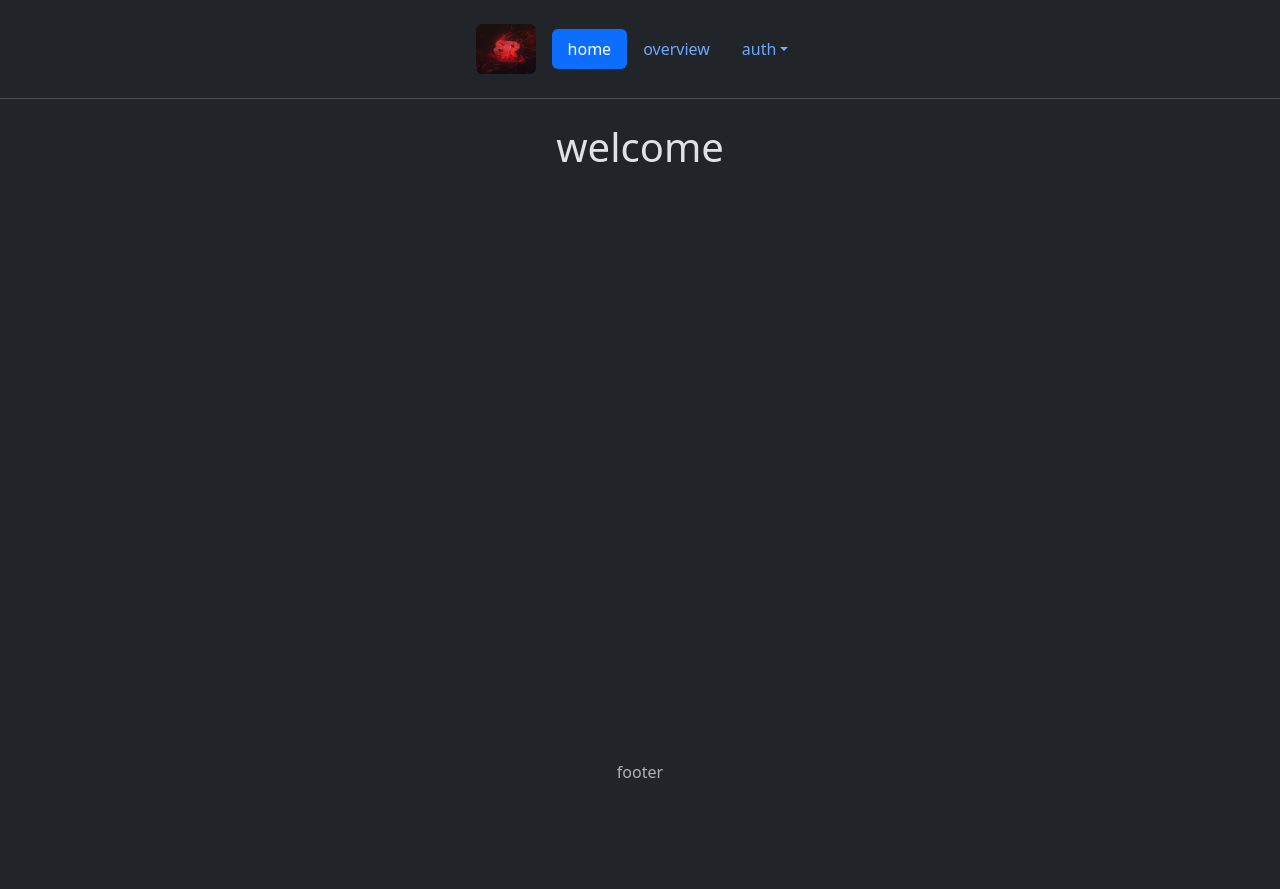
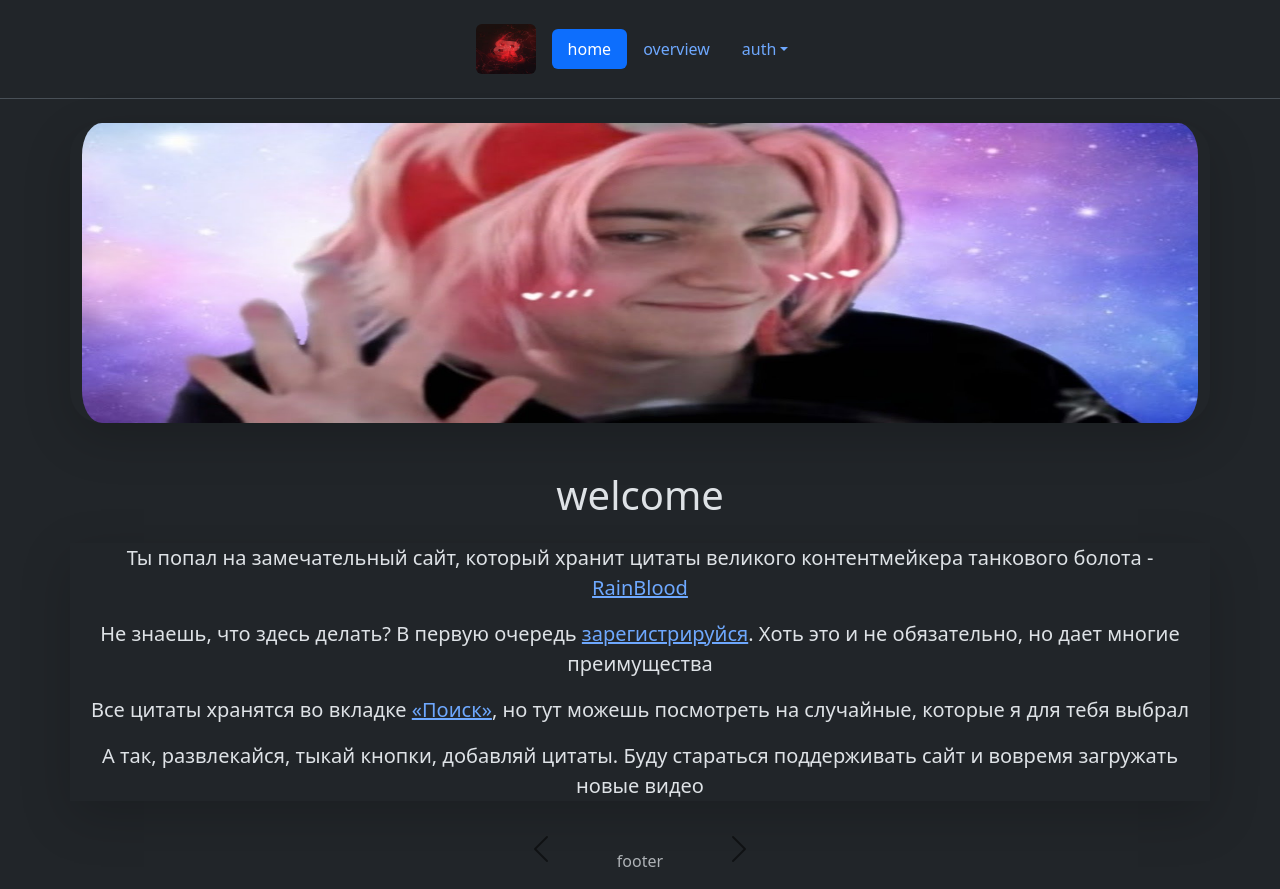
Before and after one commit to GGergy/RainbloodQuotes, a Django app: page / in a window 1280 px wide. Before the commit the page ends 778 px from the top, so only its background shows below. Run offline with Django 5.2, Linux system fonts and the light colour scheme; data that the repository does not hold is empty; parts of the project's set-up code (start-up, migrations or seed data) failed here and were passed over; some libraries are stand-ins or nearby versions.

Commit message:
add main page decoration

```diff
--- a/rainblood_quotes/urls.py
+++ b/rainblood_quotes/urls.py
@@ -1,11 +1,12 @@
 from django.contrib import admin
 from django.contrib.sitemaps.views import sitemap
 from django.urls import path, include
-from django.views.generic import TemplateView
+from django.views.generic import TemplateView, RedirectView
 from django.conf.urls.static import static
 from django.conf import settings
 
 from rainblood_quotes.sitemaps import StaticSitemap, QuoteSitemap, ProfileSitemap
+from rainblood_quotes.views import HomepageView
 
 
 sitemaps = {
@@ -15,13 +16,14 @@ sitemaps = {
 }
 
 urlpatterns = [
-    path("", TemplateView.as_view(template_name="index.html"), name="index"),
+    path("", HomepageView.as_view(), name="index"),
     path('admin/', admin.site.urls),
     path("quotes/", include("quotes.urls")),
     path("users/", include("users.urls")),
     path("search/", include("search.urls")),
     path("robots.txt/", TemplateView.as_view(template_name="robots.txt", content_type="text/plain")),
     path('sitemap.xml/', sitemap, {'sitemaps': sitemaps}, name='django.contrib.sitemaps.views.sitemap'),
+    path("favicon.ico/", RedirectView.as_view(url="/static/img/fav/favicon.ico", permanent=True)),
 ]
 
 urlpatterns += static(settings.MEDIA_URL, document_root=settings.MEDIA_ROOT)
--- /dev/null
+++ b/rainblood_quotes/views.py
@@ -0,0 +1,12 @@
+from django.views.generic import TemplateView
+
+from quotes.models import Quote
+
+
+class HomepageView(TemplateView):
+    template_name = "index.html"
+
+    def get_context_data(self, **kwargs):
+        context = super().get_context_data(**kwargs)
+        context["quotes"] = Quote.objects.order_by("?")[:5]
+        return context
--- a/templates/base.html
+++ b/templates/base.html
@@ -5,6 +5,7 @@
 <head>
     <meta charset="UTF-8">
     <title>{% block title %} {% endblock %}</title>
+    <link rel="shortcut icon" type="image/png" href="{% static 'img/fav/favicon.ico' %}"/>
     <link rel="icon" type="image" href="{% static 'img/fav/favicon.ico' %}">
     <link rel="apple-touch-icon" sizes="180x180" href="{% static 'img/fav/apple-touch-icon.png' %}">
     <link rel="icon" type="image/png" sizes="32x32" href="{% static 'img/fav/favicon-32x32.png' %}">
--- a/templates/index.html
+++ b/templates/index.html
@@ -3,7 +3,54 @@
 {% block title %}{% trans 'home' %}{% endblock %}
 {% load static %}
 {% block content %}
-<div class="align-self-center mx-auto text-center">
-    <h1 class="title">{% trans "welcome" %}</h1>
-</div>
+    <style>
+    </style>
+    <div class="container mb-5 mt-4">
+        <div class="row justify-content-center rounded-3">
+            <img src="{% static "img/korben_welcome.jpg" %}" alt="korben_welcome" class="rounded-5 shadow-lg"
+                 height="300">
+        </div>
+    </div>
+    <div class="align-self-center mx-auto text-center">
+        <h1 class="title my-4">{% trans "welcome" %}</h1>
+        <div style="font-size: 20px" class="container shadow-lg my-4">
+            <p>Ты попал на замечательный сайт, который хранит цитаты великого контентмейкера танкового болота - <a
+                    href="https://www.youtube.com/@RainBloodRYTP">RainBlood</a></p>
+            <p>Не знаешь, что здесь делать? В первую очередь <a href="/users/signup/">зарегистрируйся</a>. Хоть это и не
+                обязательно, но дает многие преимущества</p>
+            <p>Все цитаты хранятся во вкладке <a href="/search/overview/">«Поиск»</a>, но тут можешь посмотреть на
+                случайные, которые я для тебя выбрал</p>
+            <p>А так, развлекайся, тыкай кнопки, добавляй цитаты. Буду стараться поддерживать сайт и вовремя загружать
+                новые видео</p>
+        </div>
+        <div class="container img-fluid mt-5 img-fluid" style="width: 20%">
+            <div id="QuoteCarousel" class="carousel slide" data-bs-ride="carousel">
+                <div class="carousel-indicators">
+                    {% for quote in quotes %}
+                        <button type="button" data-bs-target="#carouselExampleIndicators"
+                                data-bs-slide-to="{{ forloop.counter|add:-1 }}"
+                                class="active" aria-current="true" aria-label="Slide {{ forloop.counter }}">
+                        </button>
+                    {% endfor %}
+                </div>
+                <div class="carousel-inner">
+                    {% for quote in quotes %}
+                        <div class="carousel-item{% if forloop.first %} active{% endif %} m">
+                            {% include 'includes/quotecard.html' %}
+                        </div>
+                    {% endfor %}
+                </div>
+                <button class="carousel-control-prev" type="button" data-bs-target="#QuoteCarousel"
+                        data-bs-slide="prev">
+                    <span class="carousel-control-prev-icon" aria-hidden="true"></span>
+                    <span class="visually-hidden">Previous</span>
+                </button>
+                <button class="carousel-control-next" type="button" data-bs-target="#QuoteCarousel"
+                        data-bs-slide="next">
+                    <span class="carousel-control-next-icon" aria-hidden="true"></span>
+                    <span class="visually-hidden">Next</span>
+                </button>
+            </div>
+        </div>
+    </div>
 {% endblock %}
```
Also changed, not shown: locale/ru/LC_MESSAGES/django.po, static_dev/img/korben_welcome.jpg (added).
